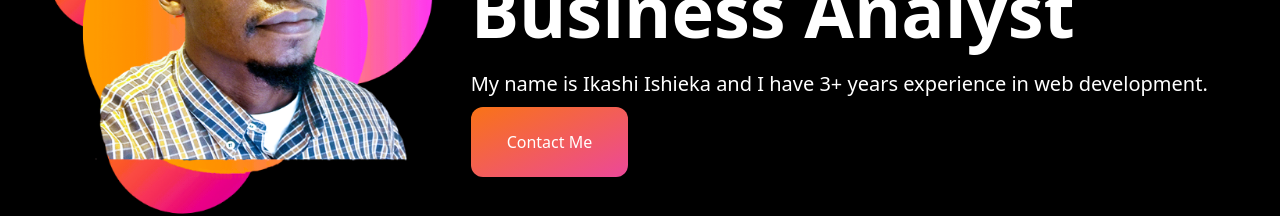
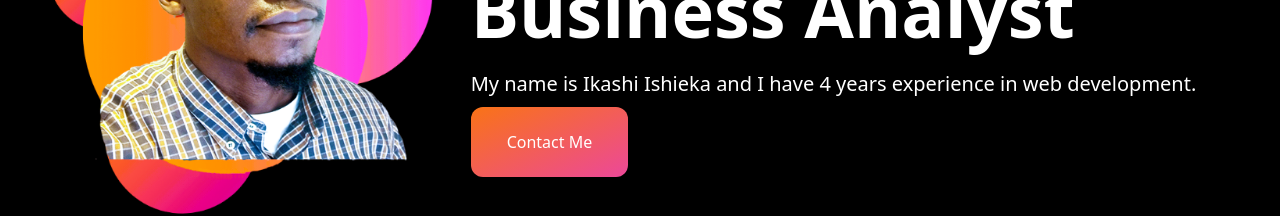
Before and after one commit to sam-guru/portfolio, a React (Create React App) app: page / in a window 1280 px wide. Shown: the part 316-532 px from the top of the page. Built offline with nearby package versions, Linux system fonts and the light colour scheme.

Commit message:
Update Hero.jsx
4 years of experience

```diff
--- a/src/components/Hero.jsx
+++ b/src/components/Hero.jsx
@@ -47,7 +47,7 @@ const Hero = () => {
                 />
             </h1>
             <p className='text-white sm:text-lg my-6 lg:text-xl'>
-                My name is Ikashi Ishieka and I have 3+ years experience in web development.
+                My name is Ikashi Ishieka and I have 4 years experience in web development.
             </p>
 
             <div className='my-8 '>
```
